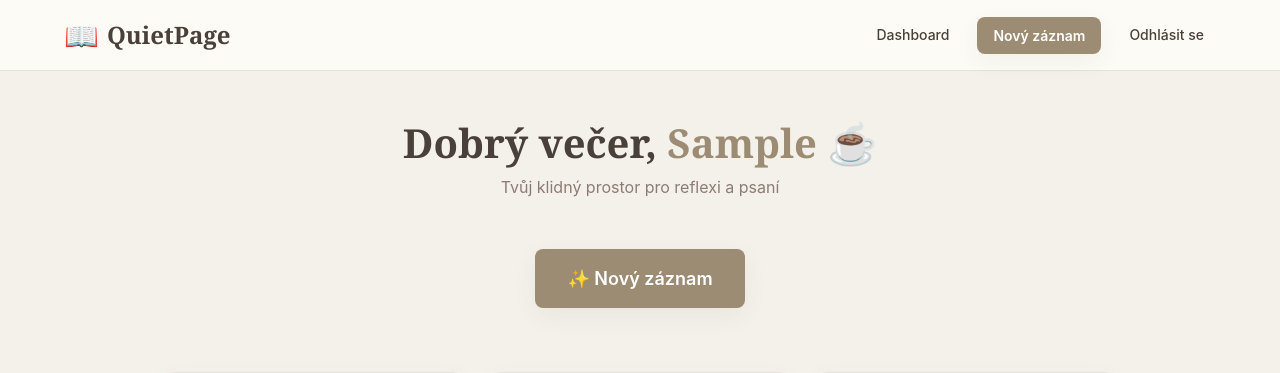
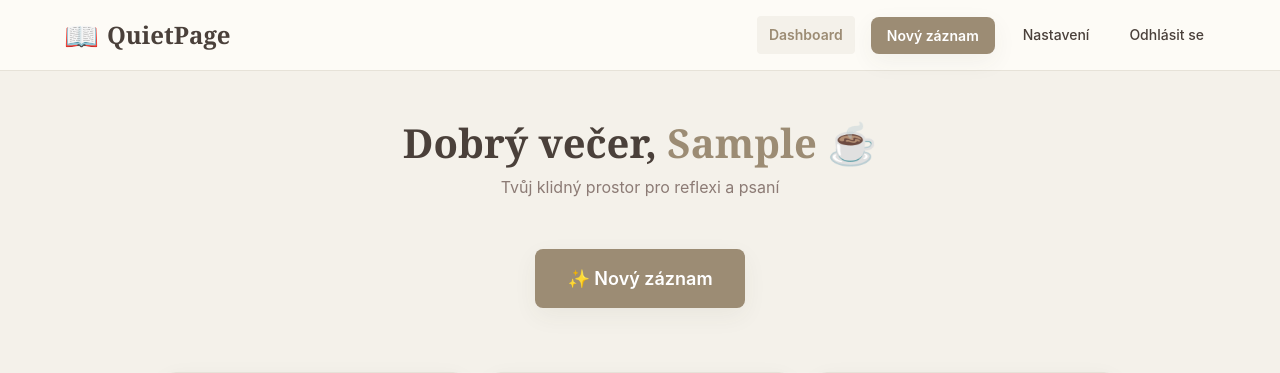
Before and after one commit to tomasmach/QuietPage, a Django app: page /journal/ in a window 1280 px wide. Shown: the top 373 px of the page. Run offline with Django 5.2, Linux system fonts and the light colour scheme; the visitor is signed in with stand-in values (Sample User, id 1); data that the repository does not hold is empty; parts of the project's set-up code (start-up, migrations or seed data) failed here and were passed over.

Commit message:
Add settings navigation link to navbar with active state

```diff
--- a/static/css/components.css
+++ b/static/css/components.css
@@ -113,6 +113,12 @@
 .navbar-link:focus {
     outline: 2px solid var(--primary);
     outline-offset: 2px;
+}
+
+.navbar-link-active {
+    color: var(--primary);
+    background-color: var(--bg-body);
+    font-weight: 600;
 }
 
 /* User Menu (for authenticated users) */
--- a/templates/_partials/_navbar.html
+++ b/templates/_partials/_navbar.html
@@ -13,8 +13,9 @@
         <div class="navbar-links">
             {% if user.is_authenticated %}
                 <!-- Links for authenticated users -->
-                <a href="{% url 'journal:dashboard' %}" class="navbar-link">Dashboard</a>
+                <a href="{% url 'journal:dashboard' %}" class="navbar-link {% if request.resolver_match.namespace == 'journal' and 'dashboard' in request.resolver_match.url_name %}navbar-link-active{% endif %}">Dashboard</a>
                 <a href="{% url 'journal:entry-create' %}" class="navbar-link btn btn-primary btn-sm">Nový záznam</a>
+                <a href="{% url 'accounts:settings-profile' %}" class="navbar-link {% if 'settings' in request.path %}navbar-link-active{% endif %}">Nastavení</a>
                 <a href="{% url 'account_logout' %}" class="navbar-link">Odhlásit se</a>
             {% else %}
                 <!-- Links for guests -->
```
Also changed, not shown: static/images/default-avatar.png (added).
